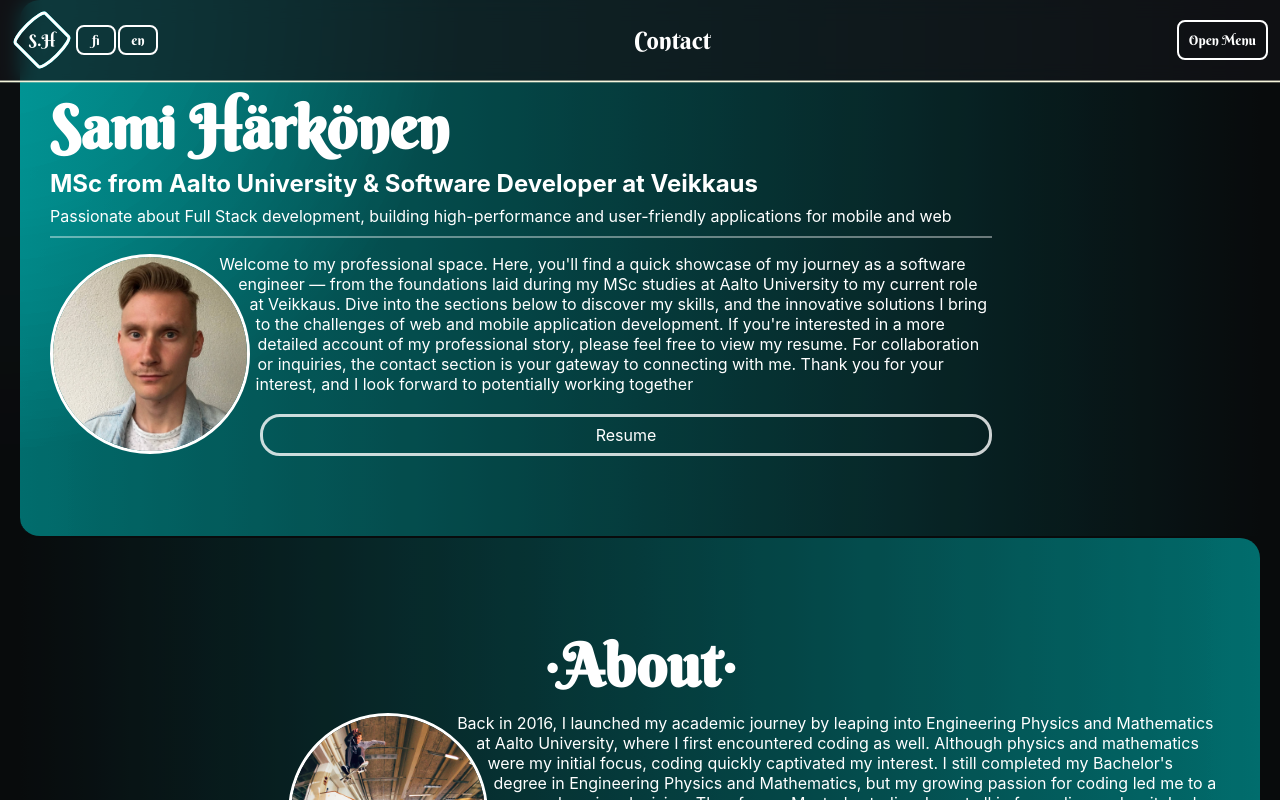
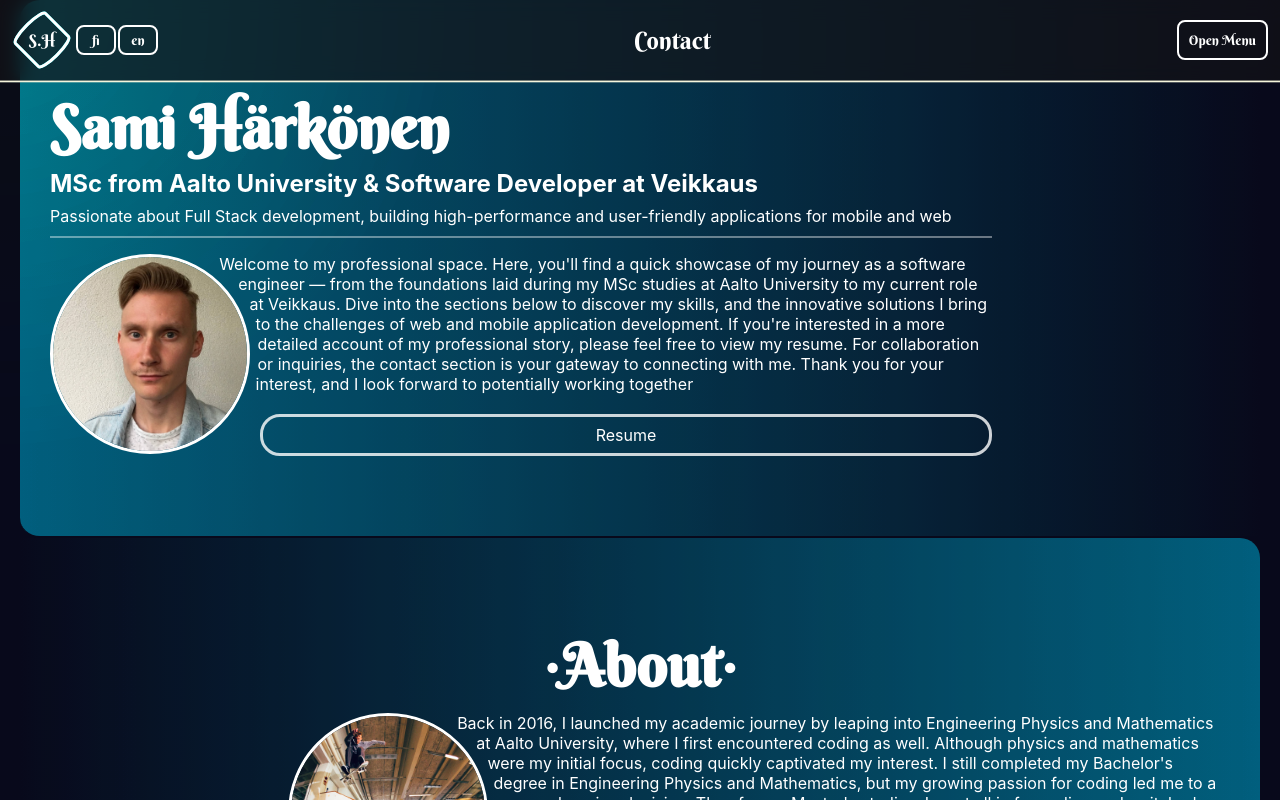
Before and after one commit to SamkHarks/My-page, a React (Create React App) app: page / in a window 1280 px wide. Shown: the top 800 px of the page. Built offline with nearby package versions, Linux system fonts and the light colour scheme.

Commit message:
update gradient styles

```diff
--- a/src/components/mouseTrackerBackground/MouseTrackerBackground.tsx
+++ b/src/components/mouseTrackerBackground/MouseTrackerBackground.tsx
@@ -12,7 +12,7 @@ export const MouseTrackerBackground = ({ children }: React.PropsWithChildren) =>
     setMouse({ x: clientX - left, y: clientY - top });
   }
   // Generate the mask image style
-  const maskImage = `radial-gradient(${GRADIENT_SIZE}px at ${mouse.x}px ${mouse.y}px, transparent, rgba(0,0,0,0.45) )`;
+  const maskImage = `radial-gradient(${GRADIENT_SIZE}px at ${mouse.x}px ${mouse.y}px, rgba(0,0,80,0.3) , rgba(0,0,80,0.45) )`;
   const style = {
     backgroundImage: maskImage,
     WebkitMaskImage: maskImage, // For Safari compatibility
--- a/src/components/mouseTrackerBackground/mouseTrackerBackground.module.css
+++ b/src/components/mouseTrackerBackground/mouseTrackerBackground.module.css
@@ -19,11 +19,11 @@
 }
 
 .gradient {
-    opacity: 1;
+    opacity: 0;
 }
 
 .container:hover .gradient {
-    opacity: 0.5;
+    opacity: 1;
 }
 
 .overlay {
```
